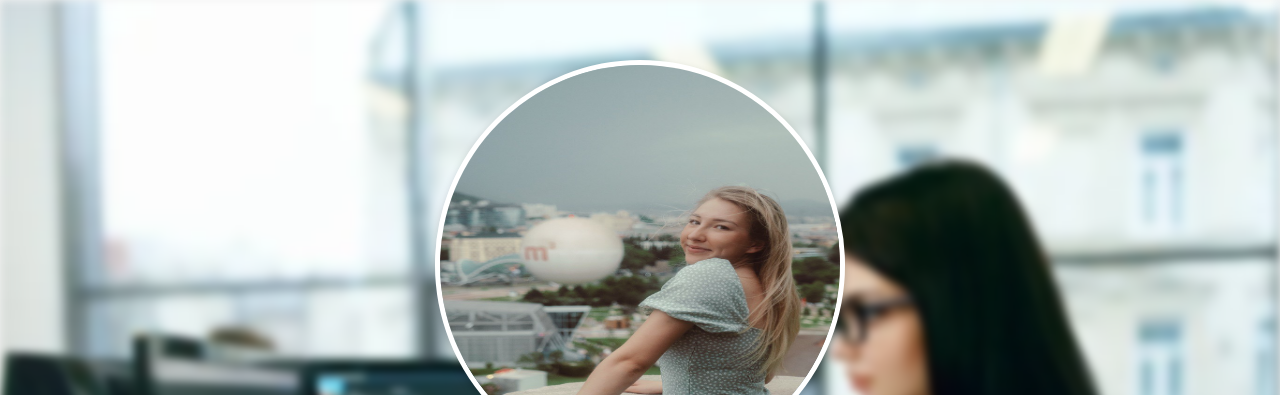
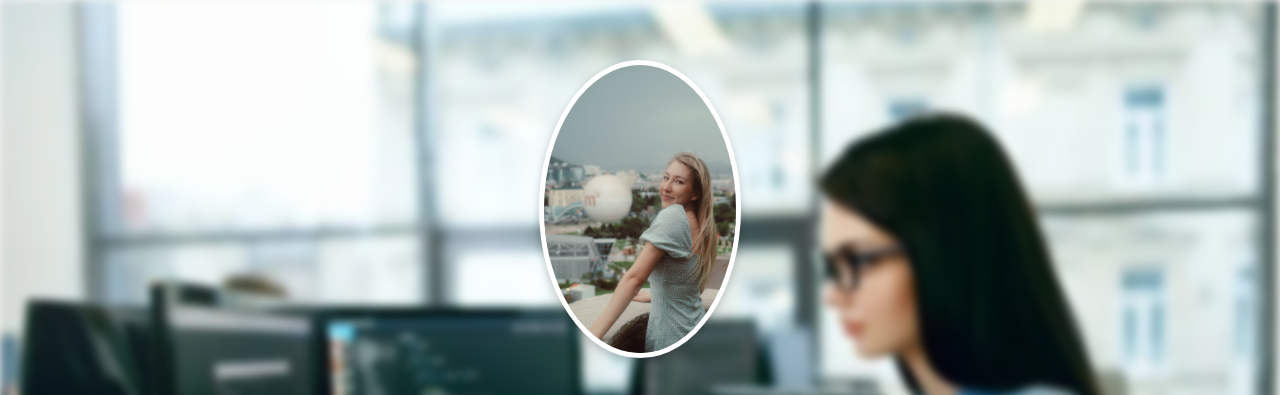
Before and after one commit to ViktorijaBaldasevica/Portfolio_viktorija, a website: page index.html in a window 1280 px wide. Shown: the top 395 px of the page. Drawn offline with Linux system fonts and the light colour scheme.

Commit message:
third commit

```diff
--- a/src/css/style.css
+++ b/src/css/style.css
@@ -60,8 +60,8 @@ h3 {
 /* Фото в начале страницы */
 .profile-img {
     display: block;
-    width: 400px;
-    height: 400px;
+    width: 15%;
+    height: 15%;
     margin: 0 auto 40px auto;
     border-radius: 50%;
     border: 5px solid white;
@@ -98,6 +98,7 @@ h3 {
     justify-content: space-between;
     gap: 20px;
     margin: 40px 0;
+    padding: 0 10%;
 }
 
 .two-columns section {
```
